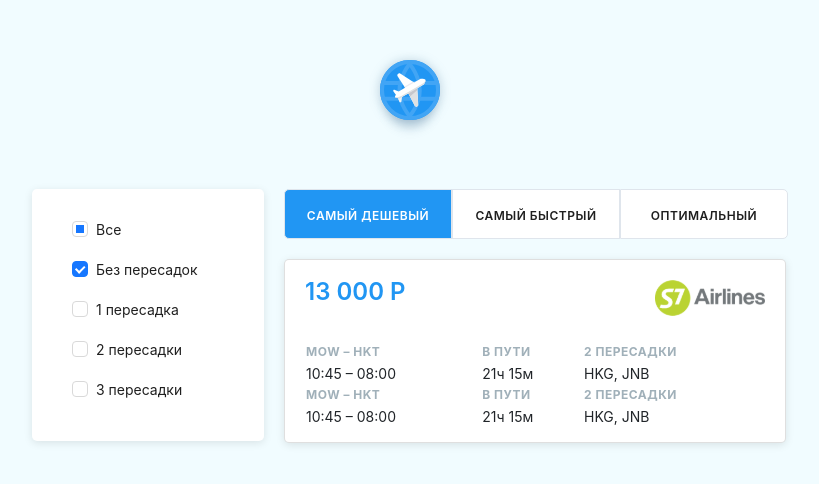
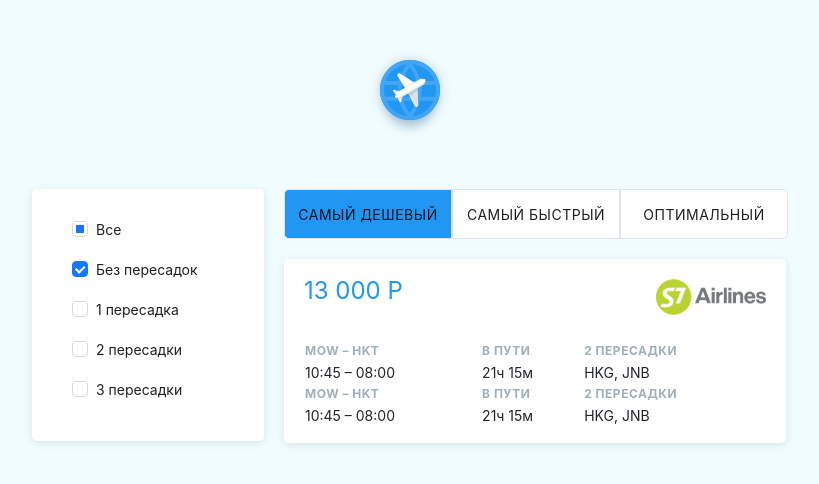
Before and after one commit to Stadybook/aviasales-app, a React (Create React App) app: page / in a window 1280 px wide. Shown: the top 484 px of the page, without its empty margins (230-1049 px from the left). Built offline with nearby package versions, Linux system fonts and the light colour scheme.

Commit message:
add module-scss

```diff
--- a/src/components/App/App.scss
+++ b/src/components/App/App.scss
@@ -7,13 +7,16 @@ button:active, button:focus {
   button::-moz-focus-inner {
     border: 0;
   }
+
+  button:hover, button:focus{
+    cursor: pointer;
+  }
 .container{
     padding: 50px 103px;
 
 }
-
 .main{
-    display: flex;
-    justify-content: center;
-    gap:20px;
+  display: flex;
+  justify-content: center;
+  gap:20px;
 }
--- a/src/components/Filters/Filters.js
+++ b/src/components/Filters/Filters.js
@@ -2,6 +2,8 @@ import React from "react";
 import './Filters.scss';
 import { Checkbox} from 'antd';
 import { useState } from 'react';
+
+
 
 const CheckboxGroup = Checkbox.Group;
 const plainOptions = ['Без пересадок', '1 пересадка', '2 пересадки', '3 пересадки'];
@@ -22,7 +24,7 @@ function Filters(){
       setCheckAll(e.target.checked);
     };
     return (
-      <aside >
+      <aside className="filters">
         <Checkbox  indeterminate={indeterminate} onChange={onCheckAllChange} checked={checkAll}>
           Все
         </Checkbox>
--- a/src/components/Filters/Filters.scss
+++ b/src/components/Filters/Filters.scss
@@ -1,11 +1,4 @@
 .filters{
-
-background: #FFFFFF;
-box-shadow: 0px 2px 8px rgba(0, 0, 0, 0.1);
-border-radius: 5px;
-}
-
-aside{
     width: 232px;
     height: 252px;
     padding: 20px;
@@ -13,7 +6,8 @@ aside{
     box-shadow: 0px 2px 8px rgba(0, 0, 0, 0.1);
     border-radius: 5px;
 }
-.checkbox{
+
+.ant-checkbox-group{
     display: flex;
     flex-direction: column;
     font-weight: 400;
@@ -25,7 +19,6 @@ aside{
     padding: 10px 0 10px 20px;
 
 }
-
 .ant-checkbox-wrapper+.ant-checkbox-wrapper{
     margin-inline-start: 0;
 }
--- a/src/components/Header/Header.js
+++ b/src/components/Header/Header.js
@@ -1,10 +1,10 @@
 import React from "react";
 import photo  from './Logo.svg'
-import './Header.scss'
+import s from './Header.module.scss'
 
 function Header(){
     return(
-        <div className="logo">
+        <div className={s.logo}>
             <img  src={photo} alt='logo'></img>
         </div>
     )
--- a/src/components/Tabs/Tabs.js
+++ b/src/components/Tabs/Tabs.js
@@ -1,19 +1,19 @@
 import React from "react";
-import './Tabs.scss';
+import s from './Tabs.module.scss';
 import { Typography } from 'antd';
 const { Text } = Typography;
 
 function Tabs(){
     return(
 
-        <div className="tabs">
-            <button className="tab active">
+        <div className={s.tabs}>
+            <button className={`${s['tab']} ${s['active']}`}>
                 <Text >Самый дешевый</Text>
             </button>
-            <button className="tab">
+            <button className={s.tab}>
                 <Text >Самый быстрый</Text>
             </button>
-            <button className="tab">
+            <button className={s.tab}>
 
                 <Text >Оптимальный</Text>
             </button>
--- a/src/components/Ticket/Ticket.js
+++ b/src/components/Ticket/Ticket.js
@@ -1,21 +1,18 @@
 import React from "react";
-import './Ticket.scss';
+import s from './Ticket.module.scss';
 import photo  from './S7 Logo.svg'
 import { Typography } from 'antd';
-
 const { Text } = Typography;
-
 
 function Ticket(){
     return(
-        <div className="card">
-            <div className="head">
+        <div className={s.card}>
+            <div className={s.head}>
                 <Text>13 000 Р</Text>
                 <div>
                     <img src={photo} alt='S7-LOGO'></img>
                 </div>
             </div>
-
             <table>
                 <thead>
                     <tr>
--- a/src/components/Ticket/Ticket.scss
+++ b/src/components/Ticket/Ticket.module.scss
@@ -1,5 +1,4 @@
 .card{
-
     width:502px ;
     height: 184px;
     background: #FFFFFF;
@@ -14,26 +13,24 @@
     justify-content: space-between;
 }
 
-.head .ant-typography{
+.head span{
     font-size: 24px;
     line-height: 24px;
     color: #2196F3;
 }
 
-table{
-
+table {
+    width: 100%;
     font-size: 14px;
     line-height: 21px;
-
-} td{
 
 }
 thead tr{
     color: #A0B0B9;
     align-items: center;
-letter-spacing: 0.5px;
-text-transform: uppercase;
-font-weight: 600;
-font-size: 12px;
-line-height: 18px;
+    letter-spacing: 0.5px;
+    text-transform: uppercase;
+    font-weight: 600;
+    font-size: 12px;
+    line-height: 18px;
 }
--- a/src/components/TicketsList/TicketsList.js
+++ b/src/components/TicketsList/TicketsList.js
@@ -1,5 +1,5 @@
 import React from "react";
-import './TicketsList.scss';
+import s from './TicketsList.module.scss';
 import Ticket from "../Ticket/Ticket";
 
 
```
Also changed, not shown: src/components/Tabs/Tabs.module.scss (renamed from src/components/Tabs/Tabs.scss, +5 -7 lines), src/components/Header/Header.module.scss (renamed from src/components/Header/Header.scss), src/components/TicketsList/TicketsList.module.scss (added), src/components/TicketsList/TicketsList.scss (deleted).
